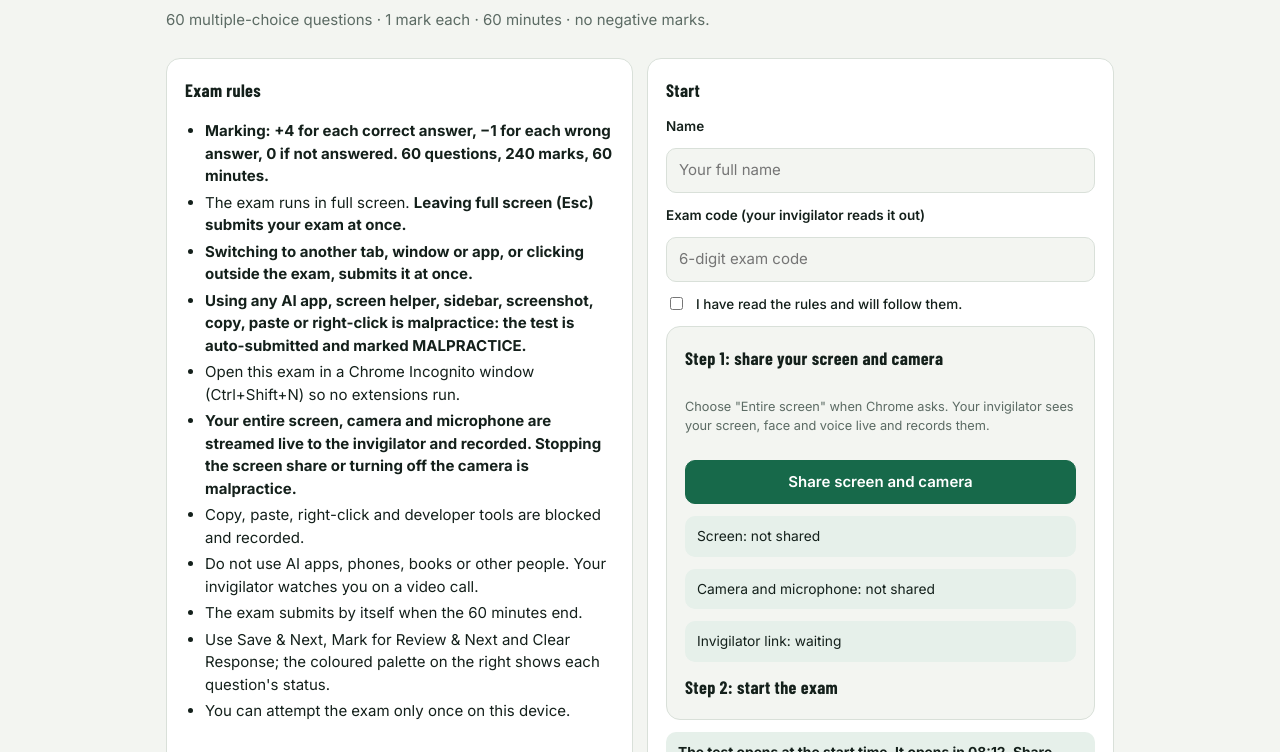
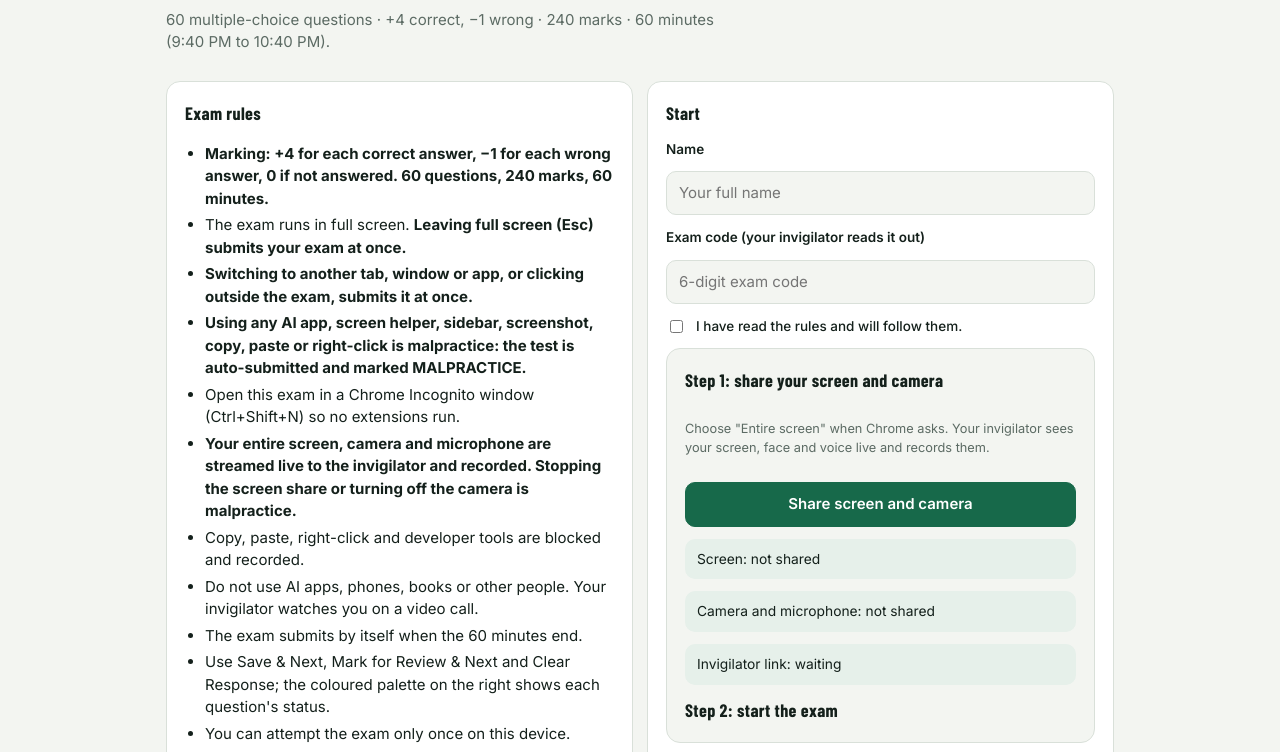
Before and after one commit to mugilstrange-ai/physiquest, a plain HTML site: page docs/pg-test/index.html in a window 1280 px wide. Shown: the part 130-882 px from the top of the page. Drawn offline with nearby package versions, Linux system fonts and the light colour scheme.

Commit message:
PG test: fix heading and marking text
Co-Authored-By: Claude Opus 5.5 <noreply@anthropic.com>
Claude-Session: https://claude.ai/code/session_01JfDNeCu2EPQJZRcrZxVxTj

```diff
--- a/docs/pg-test/index.html
+++ b/docs/pg-test/index.html
@@ -143,7 +143,7 @@ function home(){
   sub.textContent = "Online exam";
   app.replaceChildren(
     h("div", {class:"stack"},
-      h("h1", null, "Artificial Intelligence Test 3"),
+      h("h1", null, "Medical PG Mock Test · Human Reproduction"),
       h("p", {class:"lead"}, "60 questions · 60 minutes · full screen only. Pick your role."),
       h("div", {class:"grid2"},
         h("div", {class:"card stack"}, h("h2", null, "Student"), h("p", {class:"note"}, "Take the exam. You need a laptop or desktop with Chrome or Edge, and the exam code from your invigilator."), h("a", {href:"#student"}, h("button", {class:"go"}, "Open student page"))),
@@ -186,8 +186,8 @@ function student(){
     lockT = setInterval(tick, 1000); tick();
   }
   app.replaceChildren(h("div", {class:"stack"},
-    h("h1", null, "Artificial Intelligence Test 3"),
-    h("p", {class:"lead"}, "60 multiple-choice questions · 1 mark each · 60 minutes · no negative marks."),
+    h("h1", null, "Medical PG Mock Test · Human Reproduction"),
+    h("p", {class:"lead"}, "60 multiple-choice questions · +4 correct, −1 wrong · 240 marks · 60 minutes (9:40 PM to 10:40 PM)."),
     h("div", {class:"grid2"},
       h("div", {class:"card stack"}, h("h3", null, "Exam rules"),
         h("ul", {class:"rules"},
```
